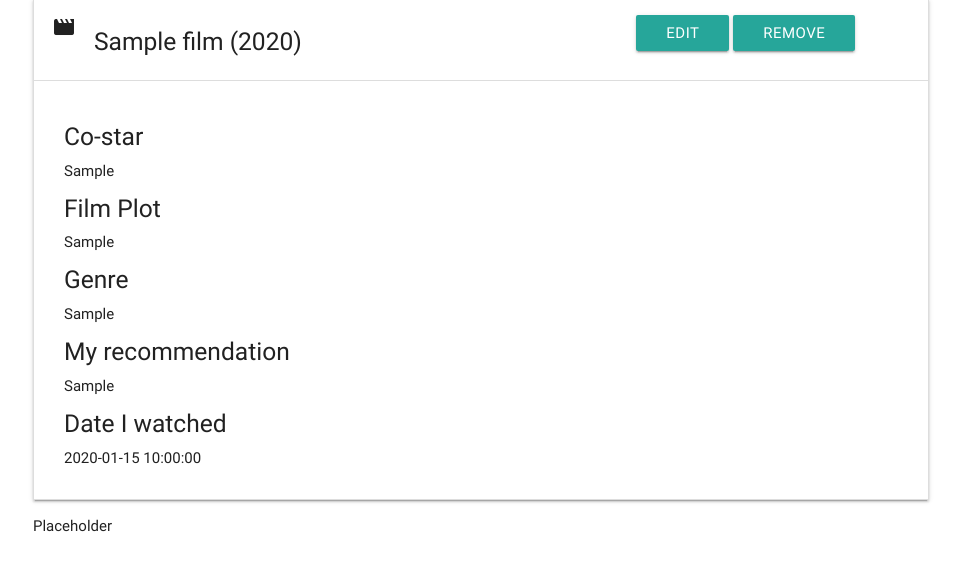
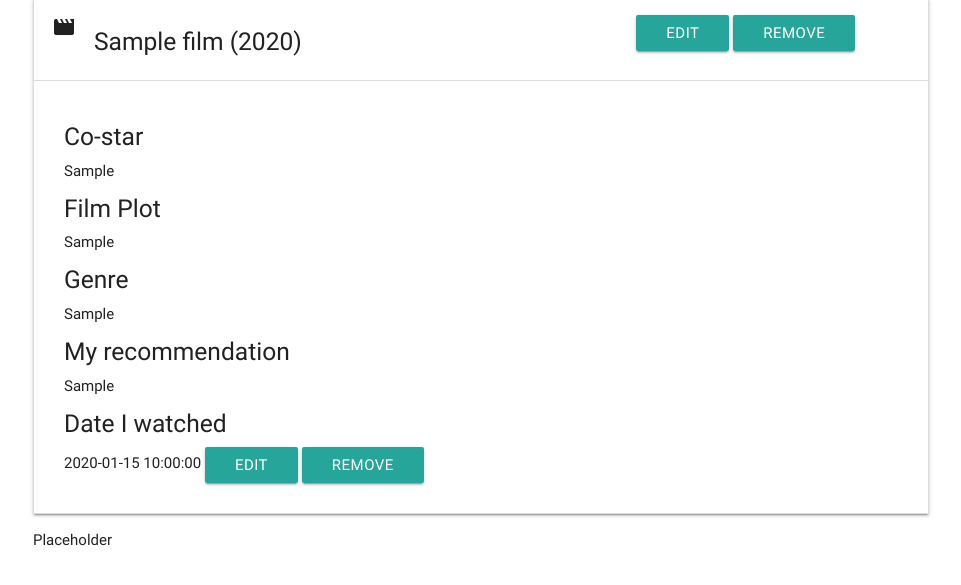
Before and after one commit to adonegan/stan_base, a Flask app: page / in a window 1280 px wide, after a click that opens the changed part. Shown: the part 171-756 px from the top of the page, without its empty margins (159-1120 px from the left). Run offline with Flask 2, Linux system fonts and the light colour scheme; a database or web service that is not in the repository returns one stand-in record (values such as "Sample title"); some libraries are stand-ins or nearby versions.

Commit message:
moving buttons to inside dropdown

```diff
--- a/templates/films.html
+++ b/templates/films.html
@@ -23,6 +23,9 @@
                         <h5>Genre</h5> {{film.genre_type}}
                         <h5>My recommendation</h5>{{film.film_rec}}
                         <h5>Date I watched</h5> {{film.date_watched}}
+
+                        <a class="waves-effect waves-light btn">Edit</a>
+                        <a class="waves-effect waves-light btn">Remove</a>
                     </span>
                 </div>
             </li>
```
